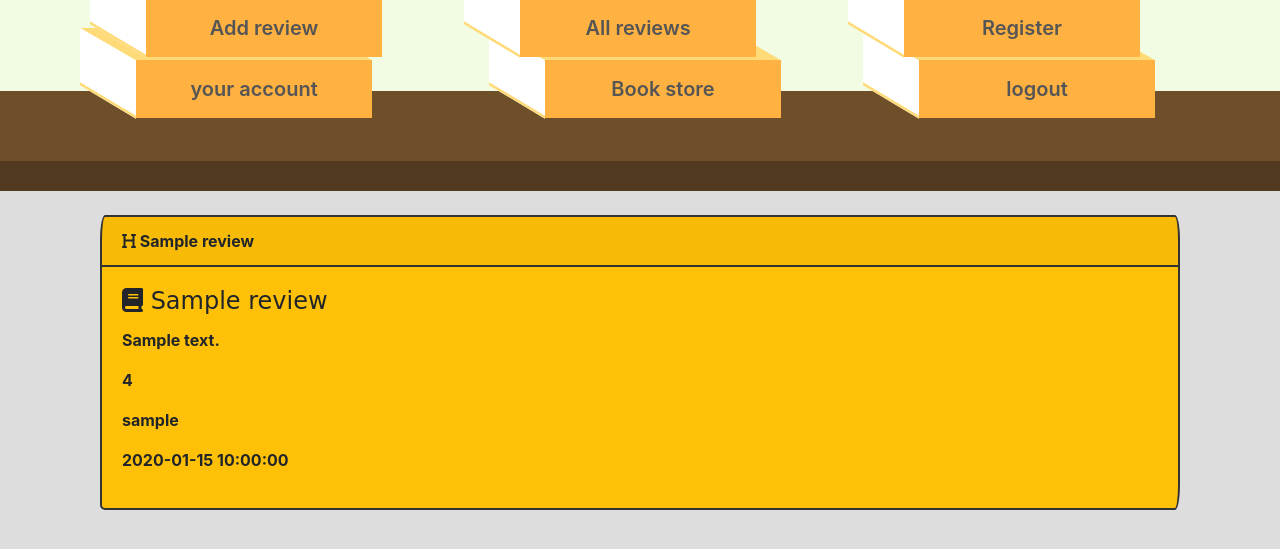
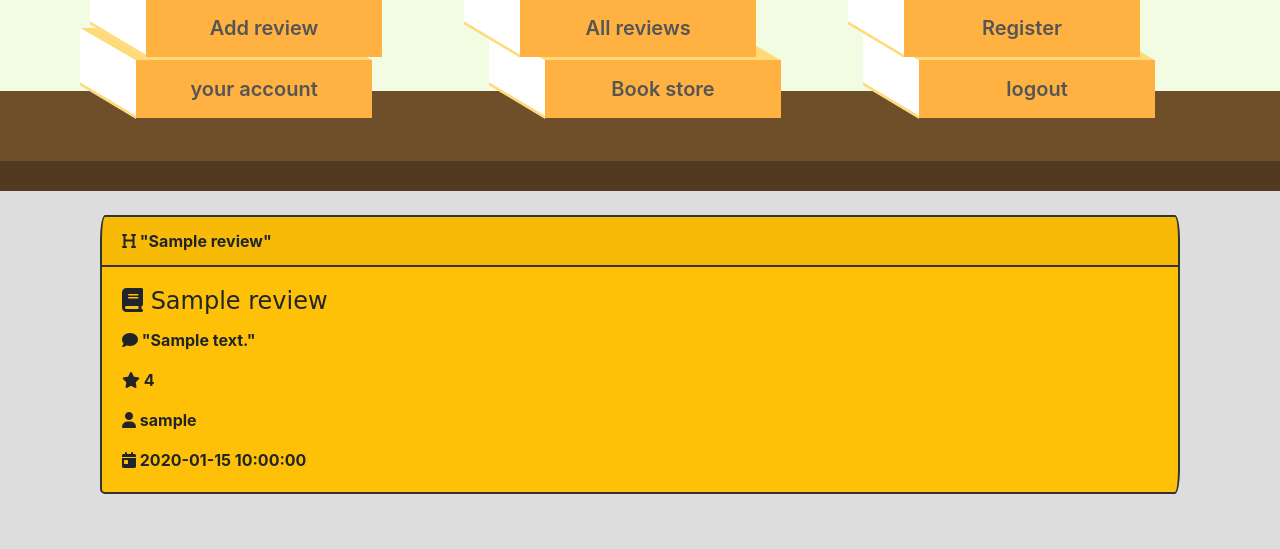
Before and after one commit to cthoms1993/book-review-project, a Flask app: page /get_reviews in a window 1280 px wide; the page is wider, and only the part inside the window is pictured. Shown: the part 208-757 px from the top of that part. Run offline with Flask 2, Linux system fonts and the light colour scheme; a database or web service that is not in the repository returns one stand-in record (values such as "Sample title"); some libraries are stand-ins or nearby versions; some web fonts are replaced.

Commit message:
added font-awesome icons to main review page

```diff
--- a/app.py
+++ b/app.py
@@ -63,7 +63,6 @@ def register():
 @app.route('/logout')
 def logout():
     session.clear()
-    flash(f'Thank you for Reviewing! See you soon.', 'primary')
     return redirect(url_for('index'))
 
 
@@ -88,7 +87,7 @@ def update_review(review_id):
                        'username': request.form.get('username'),
                        'date': request.form.get('date')
                    })
-    return redirect(url_for('get_reviews'))
+    return redirect(url_for('account'))
 
 
 @app.route('/insert_review', methods=['POST'])
--- a/templates/editreview.html
+++ b/templates/editreview.html
@@ -8,7 +8,7 @@
                     <div class="input-field col s12">
                         <i class="material-icons prefix">book</i>
                         <input id="review_name" name="review_name" type="text" class="validate"
-                               value="{{ review.review_name }}">
+                               value="{{review.review_name }}">
                         <label for="icon_prefix">Review Name</label>
                     </div>
                 </div>
@@ -46,10 +46,10 @@
                     <label for="icon_telephone">Username</label>
                 </div>
             </div>
-        <div class="row">
+            <div class="row">
                 <div class="input-field col s12">
                     <i class="material-icons prefix">star</i>
-                    <label for="Date"></label><input id="date" name="date" type="text" placeholder="Todays Date">
+                    <label for="Date"></label><input id="date" name="date" type="text" placeholder="Today's Date">
                     <label for="icon_telephone">Date</label>
                 </div>
             </div>
--- a/templates/reviews.html
+++ b/templates/reviews.html
@@ -6,13 +6,13 @@
             <div class="row">
                 <div class="col-12">
                     <div class="card bg-warning border-primary mb-3">
-                        <div class="card-header"><i class="fas fa-heading"></i> {{ review.review_name }}</div>
+                        <div class="card-header"><i class="fas fa-heading"></i> "{{ review.review_name }}"</div>
                         <div class="card-body">
-                            <h4 class="card-title"> <i class="fas fa-book"></i> {{ review.book_name }}</h4>
-                            <p class="card-text">{{ review.review_description }}</p>
-                            <p>{{ review.rating }}</p>
-                            <p>{{ review.username }}</p>
-                            <p>{{ review.date }}</p>
+                            <h4 class="card-title"><i class="fas fa-book"></i> {{ review.book_name }}</h4>
+                            <p class="card-text"><i class="fas fa-comment"></i> "{{ review.review_description }}"</p>
+                            <p class="card-text"><i class="fas fa-star"></i> {{ review.rating }}</p>
+                            <p class="card-text"><i class="fas fa-user"></i> {{ review.username }}</p>
+                            <p class="card-text"><i class="fas fa-calendar-day"></i> {{ review.date }}</p>
                         </div>
                     </div>
                 </div>
```
